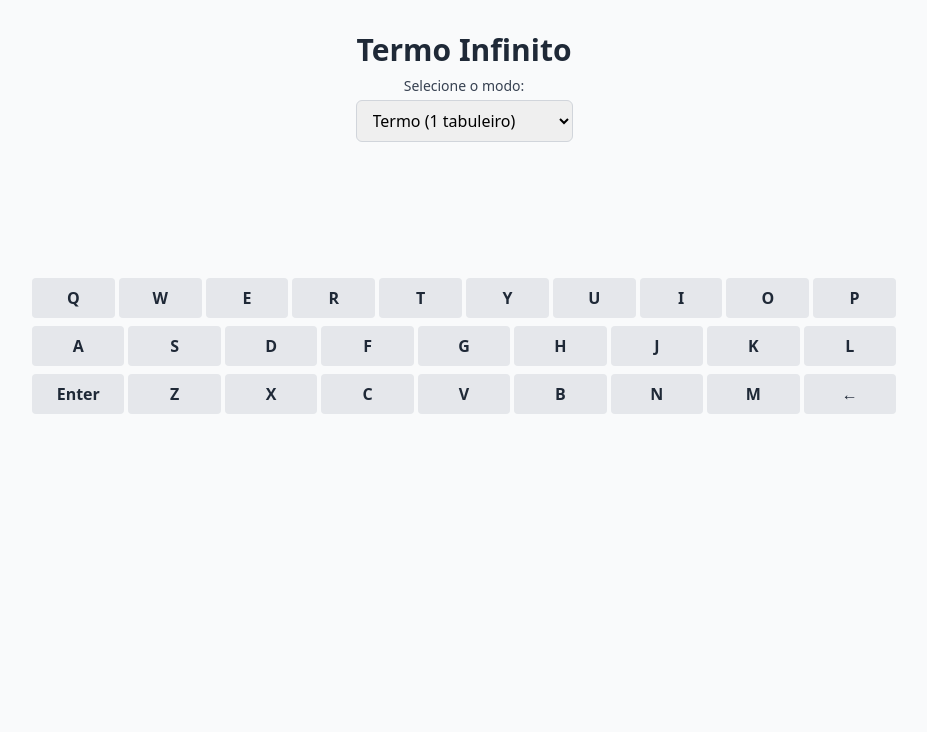
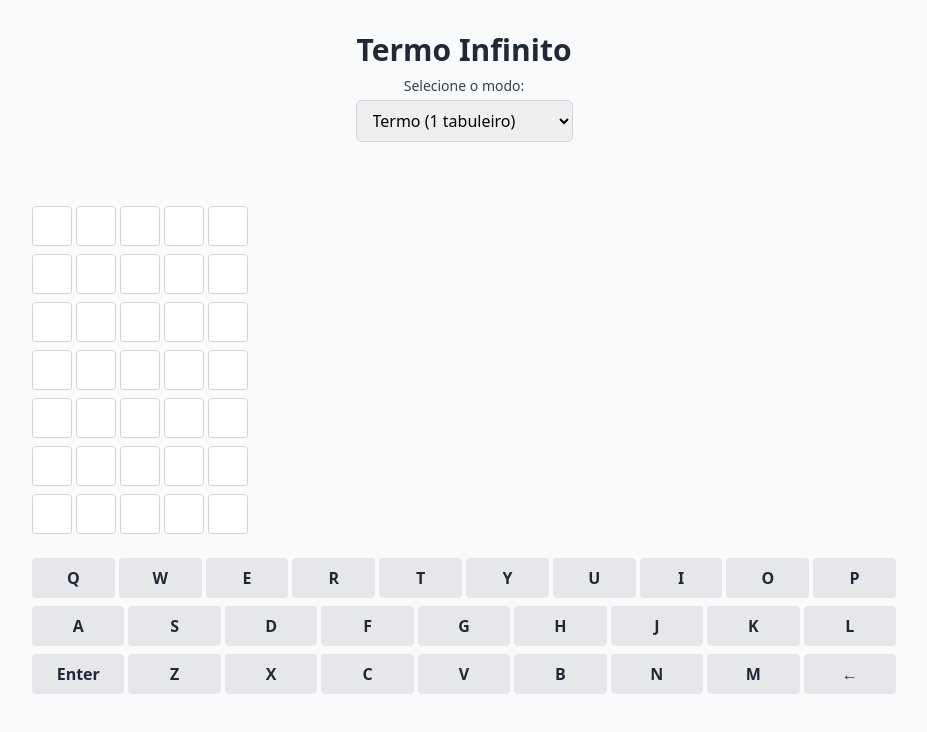
Before and after one commit to matheusgabsilva/termmo, a React (Vite) app: page / in a window 1280 px wide. Shown: the top 732 px of the page, without its empty margins (176-1103 px from the left). Built offline with nearby package versions, Linux system fonts and the light colour scheme; the HTML template or start-up script is replaced by a standard one.

Commit message:
fix: corrige tabuleiro invisivel garantindo css e estado

```diff
--- a/src/components/Row.jsx
+++ b/src/components/Row.jsx
@@ -18,22 +18,33 @@ const Row = ({ letters, statuses, index, currentRow, guess, setGuess, submitGues
     }
   };
 
-  return (
-    <div className={`flex space-x-1 mb-2 ${invalidWord && index === currentRow ? 'animate-shake' : ''} ${flipped ? 'flip-animation' : ''}`}>
-      {letters.map((letter, i) => (
+  // Ensure we always have 5 columns
+  const renderCells = () => {
+    const cells = [];
+    for (let i = 0; i < 5; i++) {
+      const letter = letters[i] ?? '';
+      const status = statuses[i] ?? '';
+      cells.push(
         <div
           key={i}
-          className={`w-10 h-10 flex items-center justify-center text-lg font-bold rounded border border-gray-300 ${statuses[i] === 'correct'
+          className={`w-10 h-10 flex items-center justify-center text-lg font-bold rounded border border-gray-300 ${status === 'correct'
             ? 'bg-green-500 text-white'
-            : statuses[i] === 'present'
+            : status === 'present'
             ? 'bg-yellow-500 text-white'
-            : statuses[i] === 'absent'
+            : status === 'absent'
             ? 'bg-gray-300 text-black'
             : 'bg-white text-gray-600'} transition-all duration-300 ${index === currentRow && guess.length > i ? 'animate-pulse' : ''} ${flipped ? 'flip-in-horizontal' : ''}`}
         >
-          {letter || ''}
+          {letter}
         </div>
-      ))}
+      );
+    }
+    return cells;
+  };
+
+  return (
+    <div className={`flex space-x-1 mb-2 ${invalidWord && index === currentRow ? 'animate-shake' : ''} ${flipped ? 'flip-animation' : ''}`}>
+      {renderCells()}
     </div>
   );
 };
```
